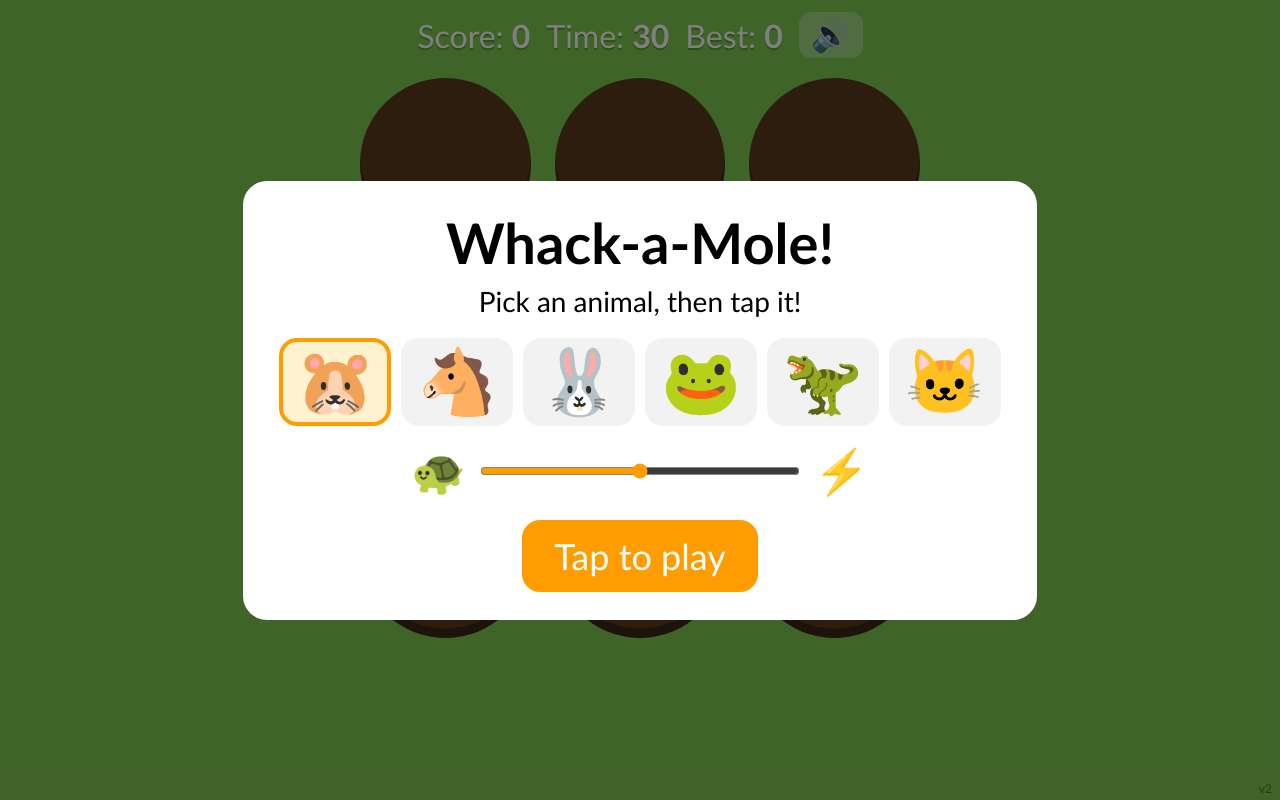
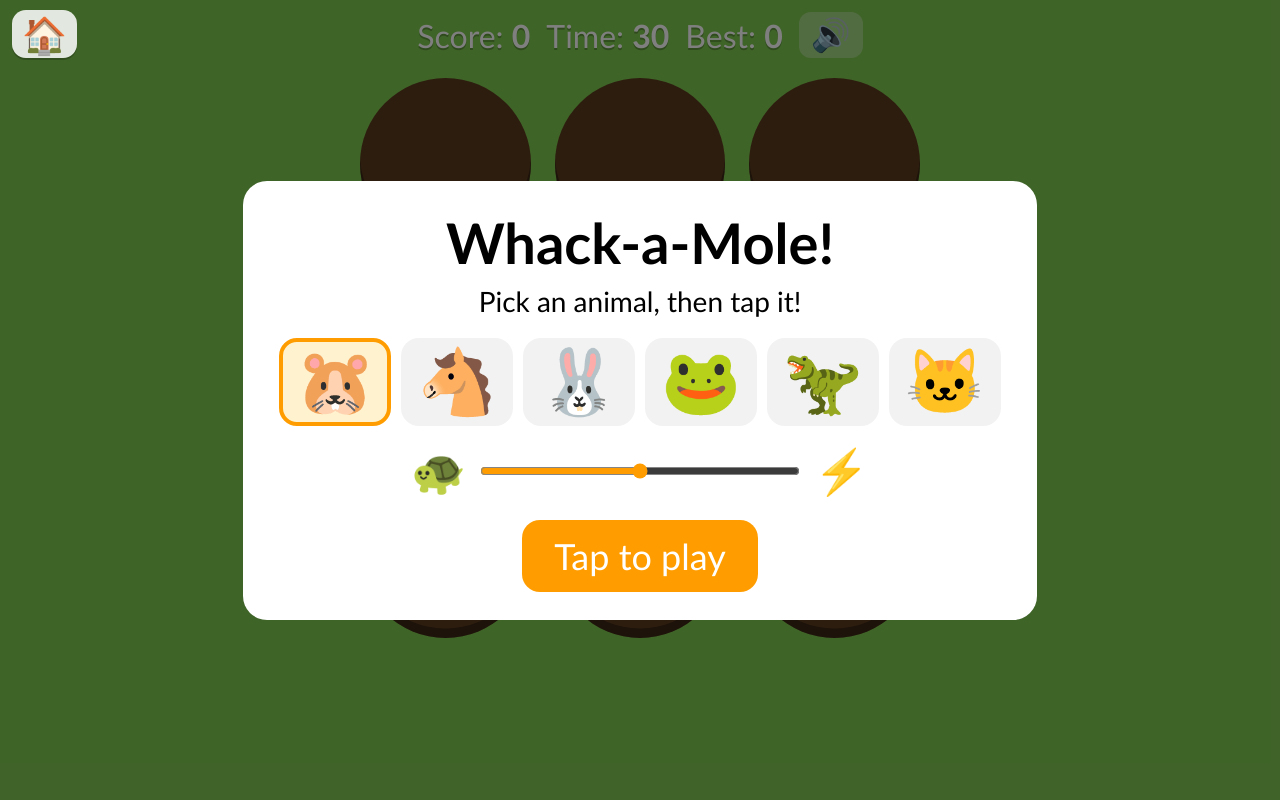
Before and after one commit to miclhuff/whackamole, a plain HTML site: page games/whackamole/index.html in a window 1280 px wide. Drawn offline with Linux system fonts and the light colour scheme.

Commit message:
adding game gallery

```diff
--- a/game.js
+++ b/games/whackamole/game.js
@@ -31,7 +31,6 @@ var SETTINGS = {
   var startBtn = document.getElementById("start");
   var muteBtn = document.getElementById("mute");
 
-  document.getElementById("version").textContent = "v" + (window.APP_VERSION || "?");
   document.documentElement.style.setProperty("--bg", SETTINGS.backgroundColor);
   document.documentElement.style.setProperty("--hole", SETTINGS.holeColor);
 
@@ -224,11 +223,4 @@ var SETTINGS = {
   showSelected();
 
   startBtn.addEventListener("click", startGame);
-
-  // ---------- offline support (service worker) ----------
-  // Only on the real website (https). Not on localhost, so your edits always show up.
-  var isLocal = location.hostname === "localhost" || location.hostname === "127.0.0.1" || location.hostname === "[::1]";
-  if ("serviceWorker" in navigator && location.protocol === "https:" && !isLocal) {
-    navigator.serviceWorker.register("sw.js", { updateViaCache: "none" }).catch(function () {});
-  }
 })();
--- a/index.html
+++ b/games/whackamole/index.html
@@ -8,12 +8,14 @@
   <meta name="mobile-web-app-capable" content="yes">
   <meta name="apple-mobile-web-app-title" content="Whack-a-Mole">
   <meta name="theme-color" content="#7ec850">
-  <link rel="manifest" href="manifest.webmanifest">
-  <link rel="apple-touch-icon" href="icon-192.png">
-  <link rel="icon" href="icon-192.png">
+  <link rel="manifest" href="../../manifest.webmanifest">
+  <link rel="apple-touch-icon" href="../../icon-192.png">
+  <link rel="icon" href="icon.png">
   <link rel="stylesheet" href="style.css">
 </head>
 <body>
+  <a id="home" href="../../" aria-label="Back to all games">🏠</a>
+
   <div id="hud">
     <div>Score: <b id="score">0</b></div>
     <div>Time: <b id="time">30</b></div>
@@ -37,9 +39,6 @@
     </div>
   </div>
 
-  <div id="version"></div>
-
-  <script src="version.js"></script>
   <script src="game.js"></script>
 </body>
 </html>
--- a/style.css
+++ b/games/whackamole/style.css
@@ -61,7 +61,13 @@ body {
   background: #ff9d00; color: #fff; cursor: pointer; font-family: inherit;
 }
 
-#version { position: fixed; right: 8px; bottom: 4px; font-size: 12px; color: rgba(0,0,0,.4); }
+/* Home button: always on top, even over the start screen */
+#home {
+  position: fixed; z-index: 10; left: 12px; top: calc(env(safe-area-inset-top) + 10px);
+  font-size: clamp(24px, 5vw, 36px); text-decoration: none; line-height: 1;
+  background: rgba(255,255,255,.85); border-radius: 14px; padding: 6px 10px;
+  box-shadow: 0 2px 0 rgba(0,0,0,.2);
+}
 
 #animals { display: flex; flex-wrap: wrap; gap: 10px; justify-content: center; margin-bottom: 18px; }
 .animal-btn {
--- a/version.js
+++ b/version.js
@@ -1,3 +1,3 @@
 // Change this number each time you push a new version.
-// The game shows it in the corner, so you can see which build the iPad runs.
-var APP_VERSION = "2";
+// The home page shows it in the corner, so you can see which build the iPad runs.
+var APP_VERSION = "3";
```
Also changed, not shown: sw.js (+10 -3 lines), manifest.webmanifest (deleted).
